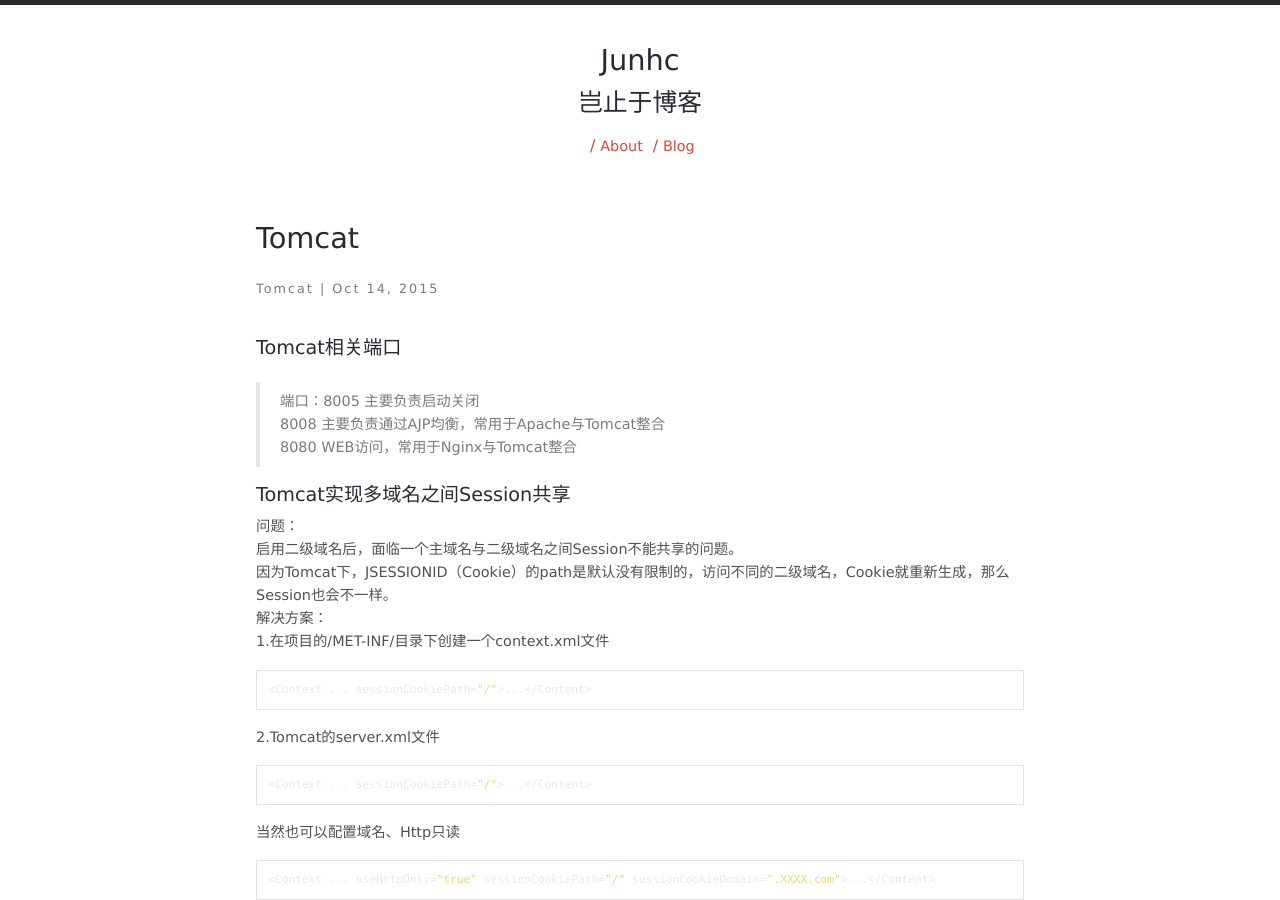
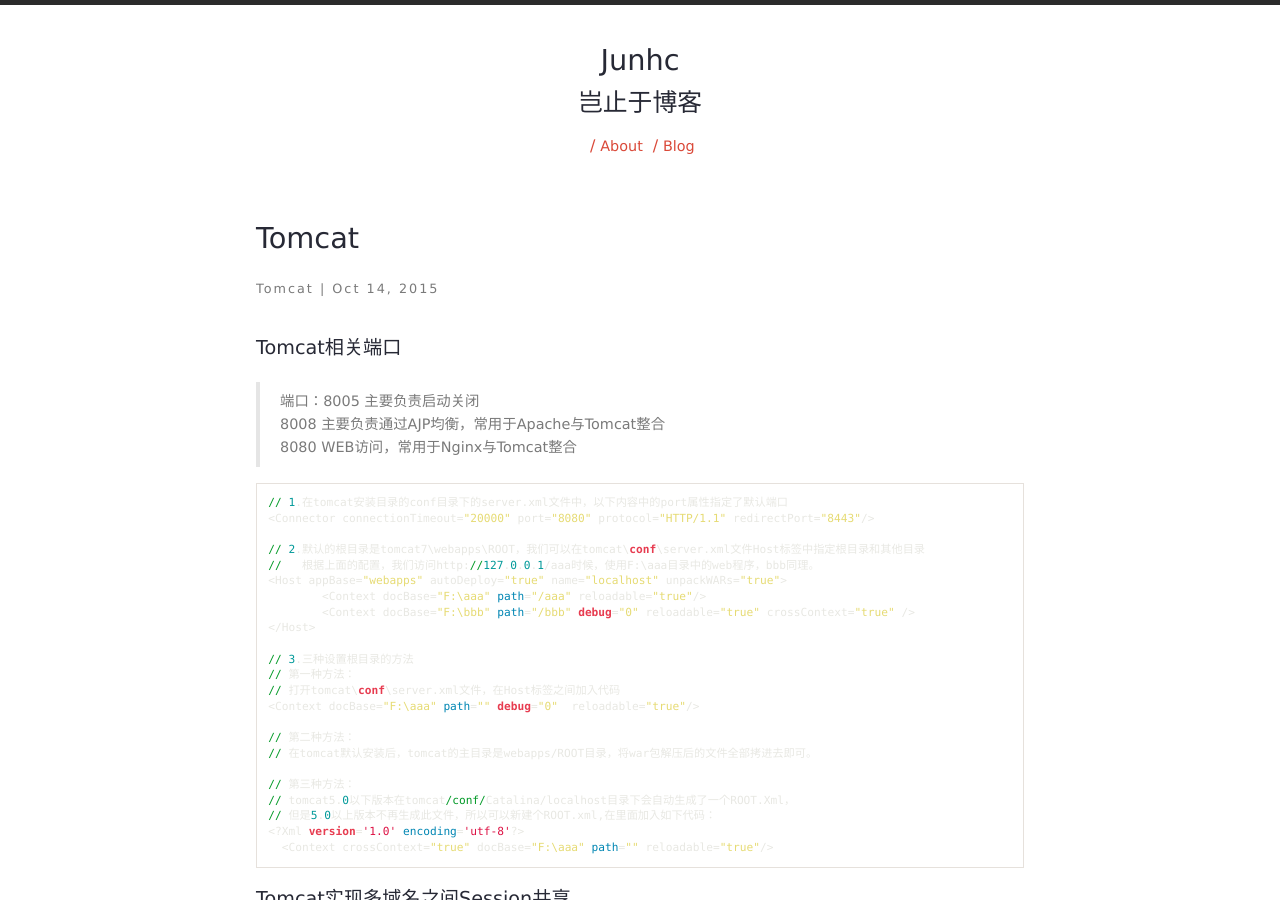
Before and after one commit to junhc/junhc.github.io, a Jekyll site: the page built from _posts/2015-10-14-tomcat.md, in a window 1280 px wide and 900 px high. Built offline with Jekyll 4.4.1, drawn with Linux system fonts in a browser that asks for light colours; Markdown is read by kramdown in place of the engine named in the settings; comment, search, counter and statistics services are not loaded.

Commit message:
Update 2015-10-14-tomcat.md

````diff
--- a/_posts/2015-10-14-tomcat.md
+++ b/_posts/2015-10-14-tomcat.md
@@ -12,6 +12,32 @@
 > 端口：8005 主要负责启动关闭
         8008 主要负责通过AJP均衡，常用于Apache与Tomcat整合
         8080 WEB访问，常用于Nginx与Tomcat整合
+
+```vim
+// 1.在tomcat安装目录的conf目录下的server.xml文件中，以下内容中的port属性指定了默认端口
+<Connector connectionTimeout="20000" port="8080" protocol="HTTP/1.1" redirectPort="8443"/>
+
+// 2.默认的根目录是tomcat7\webapps\ROOT，我们可以在tomcat\conf\server.xml文件Host标签中指定根目录和其他目录
+//   根据上面的配置，我们访问http://127.0.0.1/aaa时候，使用F:\aaa目录中的web程序，bbb同理。
+<Host appBase="webapps" autoDeploy="true" name="localhost" unpackWARs="true">
+        <Context docBase="F:\aaa" path="/aaa" reloadable="true"/>
+        <Context docBase="F:\bbb" path="/bbb" debug="0" reloadable="true" crossContext="true" />
+</Host>
+
+// 3.三种设置根目录的方法
+// 第一种方法：
+// 打开tomcat\conf\server.xml文件，在Host标签之间加入代码
+<Context docBase="F:\aaa" path="" debug="0"  reloadable="true"/>
+
+// 第二种方法：
+// 在tomcat默认安装后，tomcat的主目录是webapps/ROOT目录，将war包解压后的文件全部拷进去即可。
+
+// 第三种方法：
+// tomcat5.0以下版本在tomcat/conf/Catalina/localhost目录下会自动生成了一个ROOT.Xml，
+// 但是5.0以上版本不再生成此文件，所以可以新建个ROOT.xml,在里面加入如下代码：
+<?Xml version='1.0' encoding='utf-8'?>
+  <Context crossContext="true" docBase="F:\aaa" path="" reloadable="true"/>
+```
 
 #### Tomcat实现多域名之间Session共享
 问题：
````
